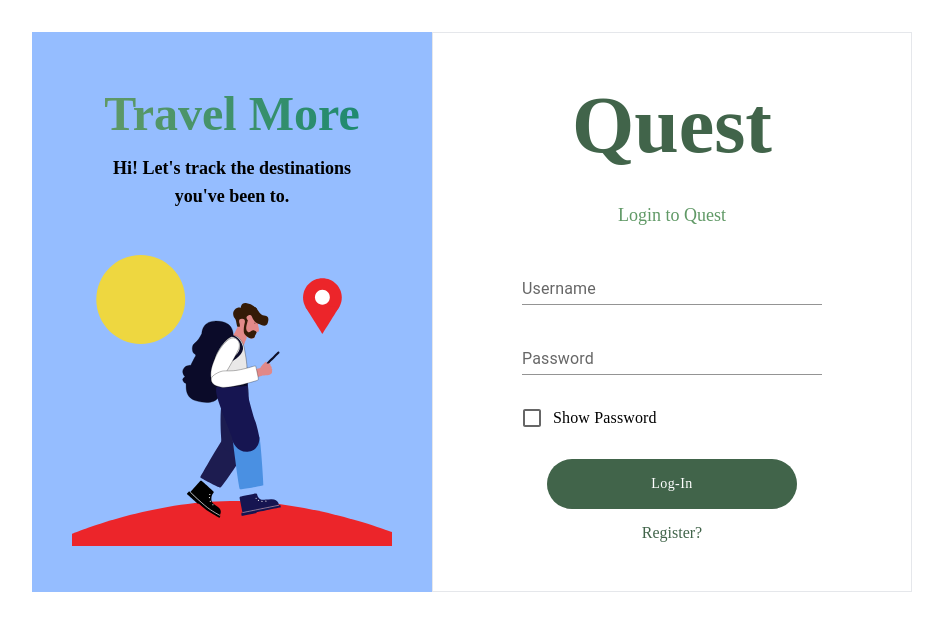
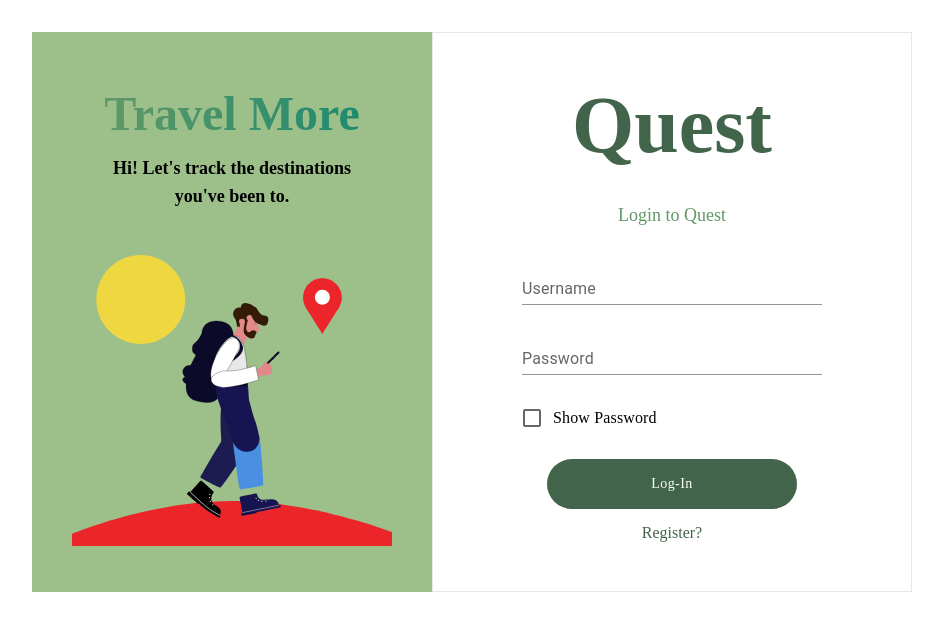
Before and after one commit to Zhimron/Travel_Frontend, a React (Vite) app: page / in a window 1280 px wide. Shown: the top 630 px of the page, without its empty margins (168-1111 px from the left). Built offline with nearby package versions, Linux system fonts and the light colour scheme; a web font is replaced by a local one.

Commit message:
lottie loading

```diff
--- a/src/pages/Mainlogin.jsx
+++ b/src/pages/Mainlogin.jsx
@@ -20,7 +20,7 @@
   return (
     <>
       <div className="flex justify-center items-center">
-        <div className="bg-[#95BDFF] w-[25rem] h-[35rem] p-14 flex justify-center flex-col items-center">
+        <div className="bg-[#9DC08B] w-[25rem] h-[35rem] p-14 flex justify-center flex-col items-center">
           <h1 className="font-extrabold text-[3em] font-[font2] text-transparent bg-clip-text bg-gradient-to-r from-[#609966] to-[#1F8A70]">
             Travel More
           </h1>
--- a/src/pages/components/Register.jsx
+++ b/src/pages/components/Register.jsx
@@ -3,6 +3,7 @@
 import Buttons from "../../components/Button";
 import Checkboxs from "../../components/Checkbox";
 import { motion } from "framer-motion";
+
 const Register = () => {
   const [isShowPassword, SetIsShowPassword] = useState(false);
   const handleChange = (event) => {
```
Also changed, not shown: src/assets/loading.json (+1 -1 lines).
